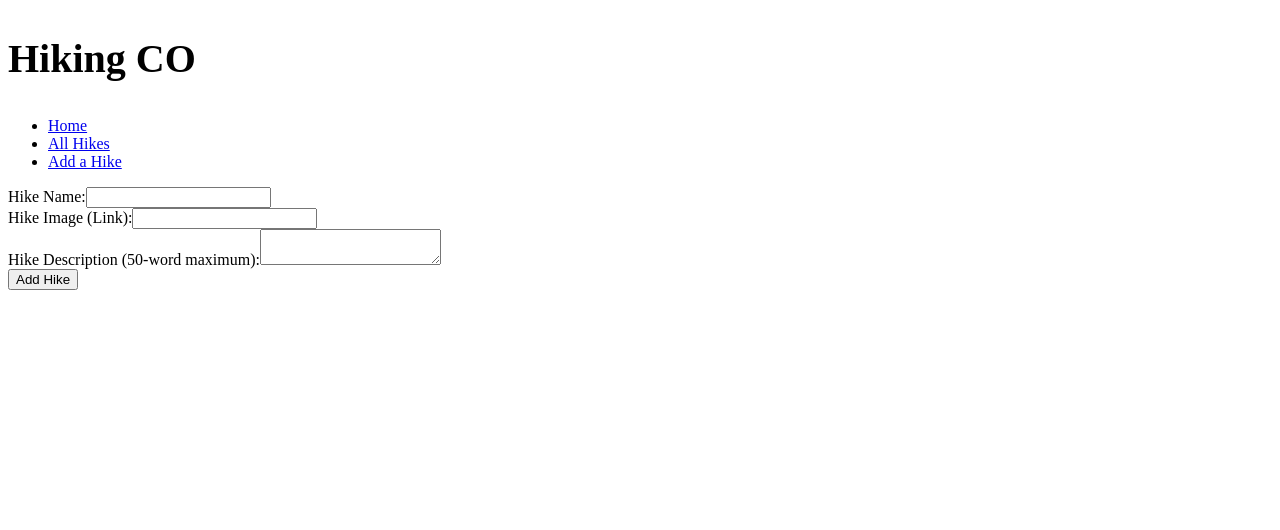
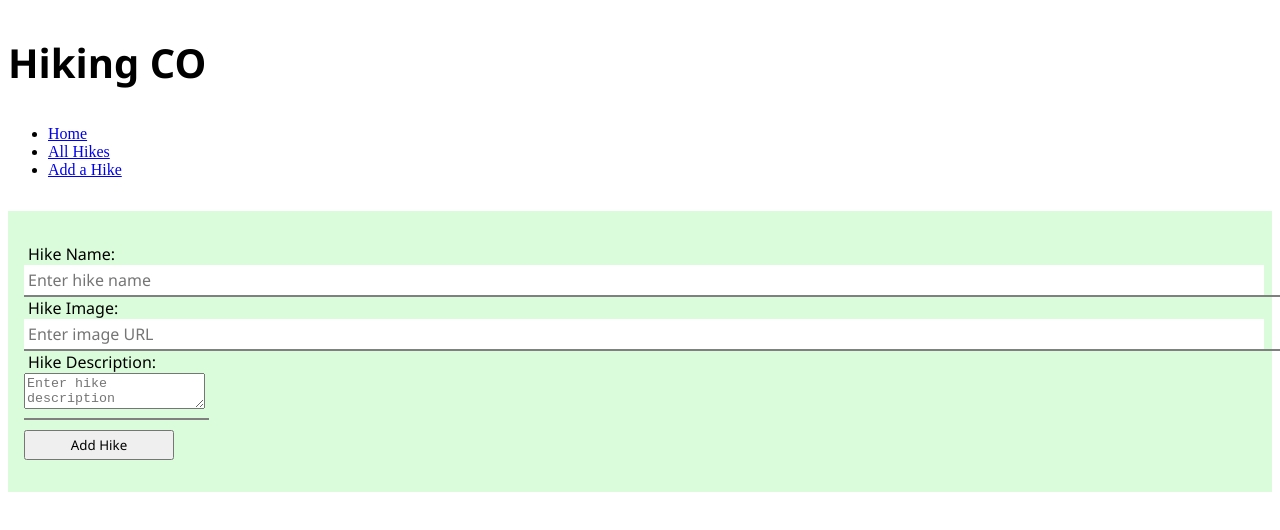
Before and after one commit to jaerisman/phase-2-project, a React (Create React App) app: page /add-a-hike in a window 1280 px wide. Shown: the top 530 px of the page. Built offline with nearby package versions, Linux system fonts and the light colour scheme.

Commit message:
add styling to add hike form

```diff
--- a/db.json
+++ b/db.json
@@ -29,6 +29,12 @@
       "name": "Evergreen Mountain",
       "image": "./images/Evergreen-Mountain.jpg",
       "description": "A steady climb through a forest provides great views of Mount Everest from the top of Evergreen Mountain. With so many pine trees, this hike can feel like a winter wonderland after a recent snow."
+    },
+    {
+      "name": "",
+      "image": "",
+      "description": "",
+      "id": 6
     }
   ]
 }
--- a/package.json
+++ b/package.json
@@ -6,7 +6,9 @@
     "@testing-library/jest-dom": "^5.17.0",
     "@testing-library/react": "^13.4.0",
     "@testing-library/user-event": "^13.5.0",
+    "bootstrap": "^5.3.2",
     "react": "^18.2.0",
+    "react-bootstrap": "^2.9.1",
     "react-dom": "^18.2.0",
     "react-router-dom": "^6.20.0",
     "react-scripts": "5.0.1",
--- a/src/components/HikeForm.js
+++ b/src/components/HikeForm.js
@@ -37,23 +37,27 @@ function HikeForm (){
             type="text"
             value={name}
             onChange={(e) => setName(e.target.value)}
+            placeholder='Enter hike name'
             />
         </label>
         <br />
         <label>
-        Hike Image (Link):
+            Hike Image:
             <input
             type="text"
             value={image}
             onChange={(e) => setImage(e.target.value)}
+            placeholder='Enter image URL'
             />
         </label>
         <br />
         <label>
-        Hike Description (50-word maximum):
+            Hike Description:
+            <br></br>
             <textarea
             value={description}
             onChange={(e) => setDescription(e.target.value)}
+            placeholder='Enter hike description'
             />
         </label>
         <br />
--- a/src/index.css
+++ b/src/index.css
@@ -1,9 +1,13 @@
 header h1 {
-  font-family: Montserrat;
+  font-family: 'Segoe UI', Tahoma, Geneva, Verdana, sans-serif;
   font-size: 2.5em;
   font-weight: 700;
   text-align: left;
   padding: 0.5rem 0;
+}
+
+navbar {
+  font-family: 'Segoe UI', Tahoma, Geneva, Verdana, sans-serif;
 }
 
 .hike-card {
@@ -45,3 +49,53 @@ header h1 {
   z-index: -1;
   opacity: 0.7;
 }
+
+form button {
+  margin-top: 1rem;
+}
+
+input {
+  padding: 0.25rem;
+  border: none;
+  font-family: 'Segoe UI', Tahoma, Geneva, Verdana, sans-serif;
+  font-size: 1em;
+  border-bottom: 2px solid gray;
+  transition: all 0.2s;
+  width: 100%;
+}
+
+label {
+  margin-top: 10rem;
+  padding: 0.25rem;
+  border: none;
+  font-family: 'Segoe UI', Tahoma, Geneva, Verdana, sans-serif;
+  font-size: 1em;
+  border-bottom: 2px solid gray;
+  transition: all 0.2s;
+  width: 100%;
+}
+
+button {
+  padding: 0.25rem 1rem;
+  font-family: 'Segoe UI', Tahoma, Geneva, Verdana, sans-serif;
+  cursor: pointer;
+}
+
+form {
+  padding: 2rem 1rem;
+  margin: 2rem 0;
+  background-color: rgba(181, 250, 181, 0.5);
+}
+
+form {
+  justify-content: center;
+}
+
+form input {
+  margin-right: 2rem;
+  flex: 1;
+}
+
+form button {
+  width: 150px;
+}
--- a/src/pages/AddAHike.js
+++ b/src/pages/AddAHike.js
@@ -6,10 +6,8 @@ import HikeForm from '../components/HikeForm';
 function AddAHike(){
     return (
         <div>
-          <header>
-            <Header />
-            <NavBar />
-          </header>
+          <Header />
+          <NavBar />
           <HikeForm />
         </div>
     );
```
Also changed, not shown: 1 other file (tests, documents, lock files or other folders). Lines whose indentation alone changed are shown as unchanged.
